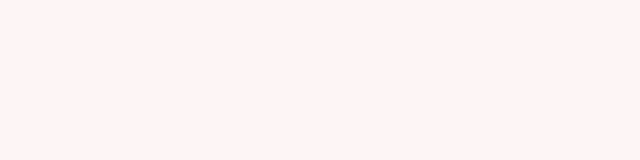
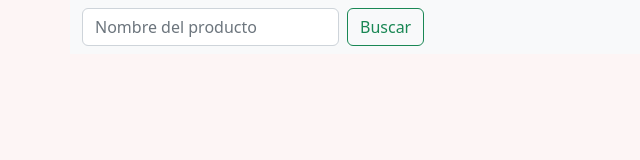
Before and after one commit to sebbasss/front-bsale, a website: page index.html in a window 1280 px wide. Shown: the whole page, without its empty margins (0-640 px from the left). Drawn offline with nearby package versions, Linux system fonts and the light colour scheme; no server answers.

Commit message:
search bar ready, not functional yet

```diff
--- a/index.html
+++ b/index.html
@@ -11,6 +11,14 @@
 <body>
   <div class="container">
     <div class="row">
+      <nav class="navbar bg-light">
+        <div class="container-fluid">
+          <form class="d-flex" role="search">
+            <input class="form-control me-2" type="search" placeholder="Nombre del producto" aria-label="Search">
+            <button class="btn btn-outline-success" type="submit">Buscar</button>
+          </form>
+        </div>
+      </nav>
       <div class="col-3 left-side">
         <ul class="list-group" id="category-list"></ul>
       </div>
```
